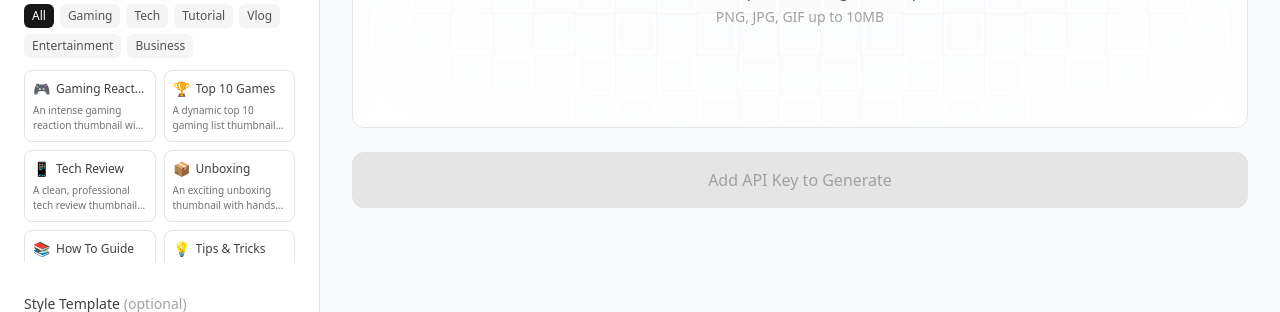
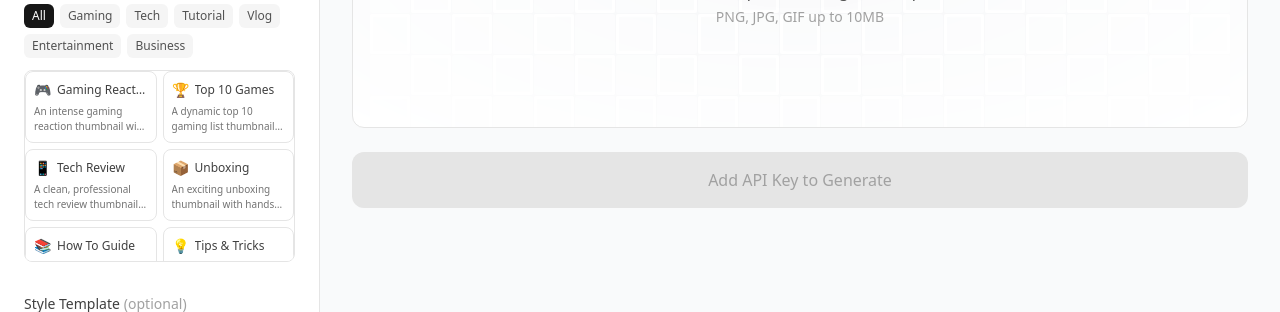
Before and after one commit to manuarora700/youtube-thumbnail-generator, a React (Vite) app: page / in a window 1280 px wide. Shown: the part 387-699 px from the top of the page. Built offline with nearby package versions, Linux system fonts and the light colour scheme; a web font is replaced by a local one.

Commit message:
Add: Prompt Templates Library for common thumbnail types.

```diff
--- a/src/components/Sidebar.tsx
+++ b/src/components/Sidebar.tsx
@@ -167,7 +167,7 @@ export function Sidebar({
 
           {/* Prompt Templates Section */}
           <div>
-            <label className="block text-sm font-medium text-neutral-700 mb-2">
+            <label className="block text-sm font-medium text-neutral-700 mb-2 ">
               Prompt Templates
               <span className="text-neutral-400 font-normal ml-1">
                 (click to use)
@@ -207,7 +207,7 @@ export function Sidebar({
             </div>
 
             {/* Template Cards */}
-            <div className="grid grid-cols-2 gap-2 max-h-48 overflow-y-auto">
+            <div className="grid grid-cols-2 gap-1.5 max-h-48 overflow-y-auto border border-neutral-200 rounded-lg">
               {PROMPT_TEMPLATES
                 .filter(t => selectedCategory === "All" || t.category === selectedCategory)
                 .map((template) => (
```
